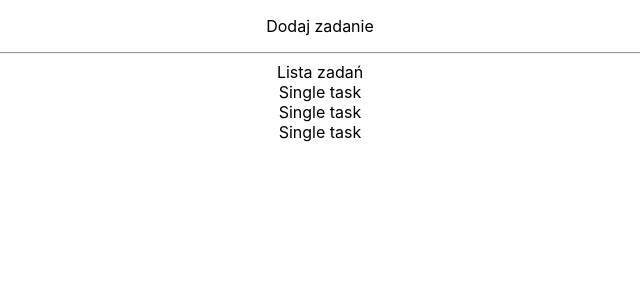
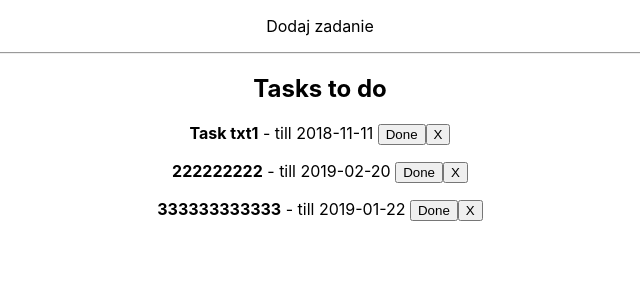
Before and after one commit to DanielKornas2/to-do, a React (Create React App) app: page / in a window 1280 px wide. Shown: the top 300 px of the page, without its empty margins (320-960 px from the left). Built offline with nearby package versions, Linux system fonts and the light colour scheme.

Commit message:
SingleTask example content

```diff
--- a/src/App.js
+++ b/src/App.js
@@ -38,7 +38,7 @@ class App extends Component {
     return (
       <div className="App">
           <NewTask />
-          <TaskList />
+          <TaskList tasks={this.state.tasks} />
       </div>
     );
   }
--- a/src/components/TaskList/SingleTask/SingleTask.js
+++ b/src/components/TaskList/SingleTask/SingleTask.js
@@ -1,8 +1,15 @@
 import React from 'react';
 
-const SingleTask = () => {
+const SingleTask = (props) => {
+    const { text, date } = props.task;
     return (
-        <div>Single task</div>
+        <div>
+            <p>
+                <strong>{text}</strong> - till <span>{date} </span>
+                <button>Done</button>
+                <button>X</button>
+            </p>
+        </div>
      );
 }
 
--- a/src/components/TaskList/TaskList.js
+++ b/src/components/TaskList/TaskList.js
@@ -1,13 +1,13 @@
 import React from 'react';
 import SingleTask from './SingleTask/SingleTask';
 
-const TaskList = () => {
+const TaskList = (props) => {
+    const tasks = props.tasks.map(task => <SingleTask key={task.id} task={task} />);
     return (
         <div>
-            Lista zadań
-            <SingleTask />
-            <SingleTask />
-            <SingleTask />
+            <h2>Tasks to do</h2>
+            {tasks}
+
         </div>
      );
 }
```
